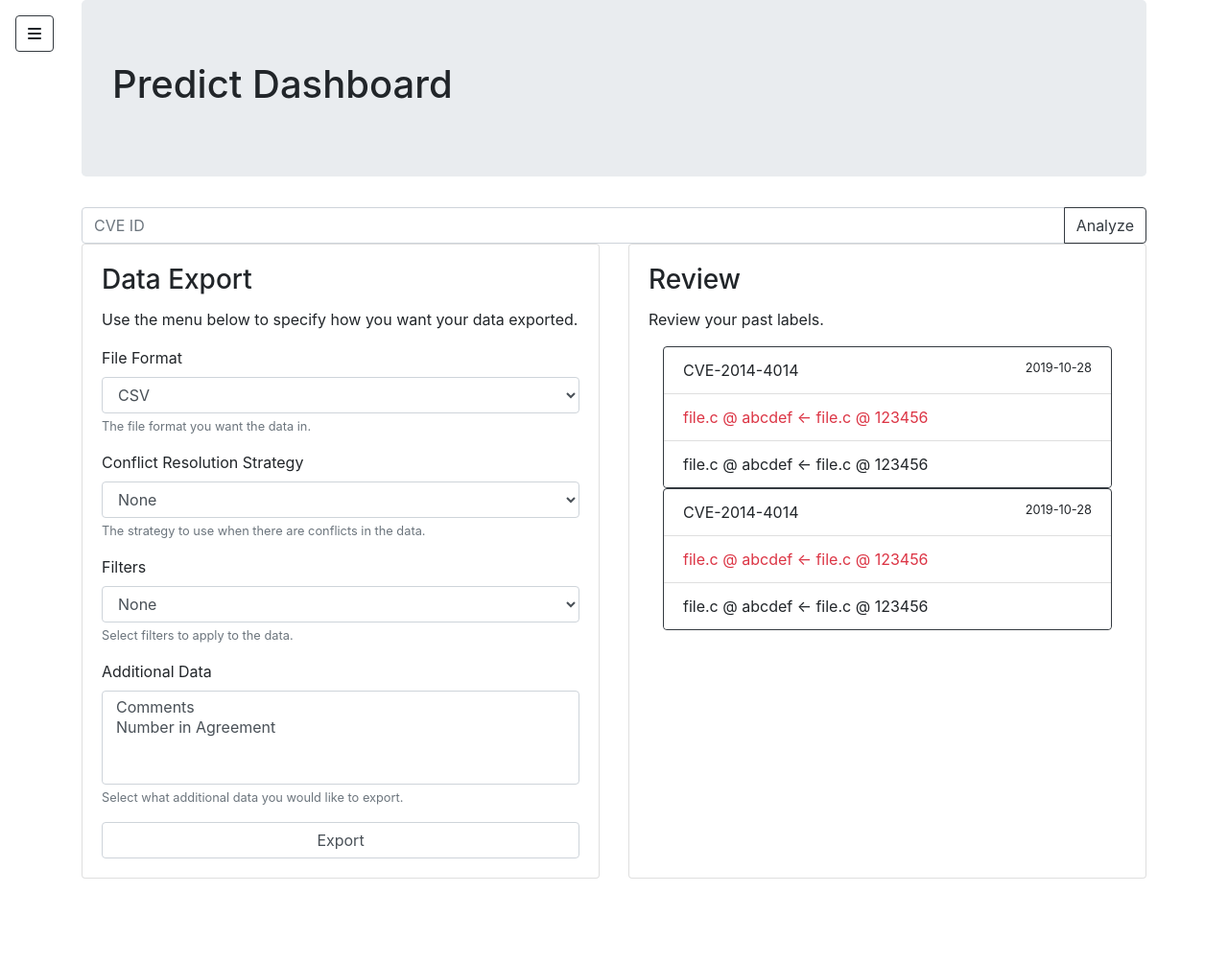
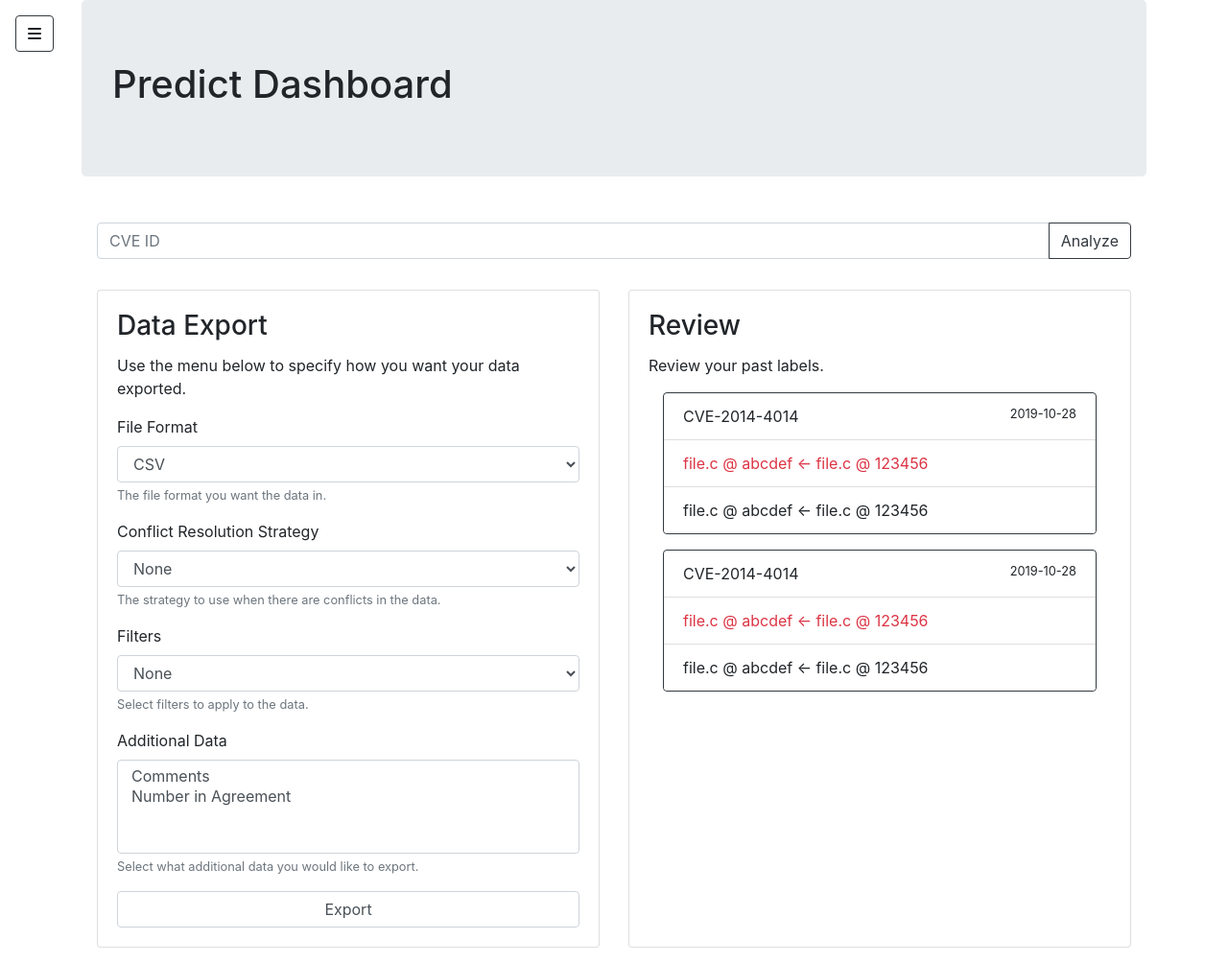
Before and after one commit to RobMor/predict, a Flask app: page /dashboard in a window 1280 px wide. Shown: the whole page at 96% size. Before the commit the page ends 916 px from the top, so only its background shows below. Run offline with Flask 2, Linux system fonts and the light colour scheme; some libraries are stand-ins or nearby versions.

Commit message:
Small polishing touches
git-svn-id: https://vis.cs.umd.edu/svn/projects/predict/prod@60224 943b2781-5fa1-c61d-a95c-b09a2b48979a

```diff
--- a/predict/static/cve_query.js
+++ b/predict/static/cve_query.js
@@ -1,7 +1,7 @@
 function goto_cve(textbox_id) {
     return function () {
         if (typeof (Storage) !== "undefined") {
-            localStorage.setItem("sidebar", "open")
+            localStorage.setItem("sidebar_status", "open")
         }
 
         window.location.pathname = "cve/" + document.getElementById(textbox_id).value
--- /dev/null
+++ b/predict/static/dashboard.css
@@ -0,0 +1,11 @@
+#cve-query {
+    padding: 1rem;
+}
+
+#cve-tools {
+    padding: 1rem;
+}
+
+.review-card {
+    margin: 1rem;
+}
--- a/predict/templates/base.html
+++ b/predict/templates/base.html
@@ -2,14 +2,14 @@
 <html lang="en">
 <head>
     {% block head %}
+    <!-- Basic Bootstrap TODO get a static copy -->
     <link rel="stylesheet" href="https://stackpath.bootstrapcdn.com/bootstrap/4.3.1/css/bootstrap.min.css" integrity="sha384-ggOyR0iXCbMQv3Xipma34MD+dH/1fQ784/j6cY/iJTQUOhcWr7x9JvoRxT2MZw1T" crossorigin="anonymous">
 
-    <!--Bootstrap dynamic JS functionality.-->
-    <script src="https://code.jquery.com/jquery-3.3.1.slim.min.js" integrity="sha384-q8i/X+965DzO0rT7abK41JStQIAqVgRVzpbzo5smXKp4YfRvH+8abtTE1Pi6jizo" crossorigin="anonymous"></script>
-    <script src="https://cdnjs.cloudflare.com/ajax/libs/popper.js/1.14.7/umd/popper.min.js" integrity="sha384-UO2eT0CpHqdSJQ6hJty5KVphtPhzWj9WO1clHTMGa3JDZwrnQq4sF86dIHNDz0W1" crossorigin="anonymous"></script>
-    <script src="https://stackpath.bootstrapcdn.com/bootstrap/4.3.1/js/bootstrap.min.js" integrity="sha384-JjSmVgyd0p3pXB1rRibZUAYoIIy6OrQ6VrjIEaFf/nJGzIxFDsf4x0xIM+B07jRM" crossorigin="anonymous"></script>
+    <!-- Cute icons TODO remove dependency -->
+    <script src="https://kit.fontawesome.com/7d7d079415.js" crossorigin="anonymous"></script>
 
-    <script src="https://kit.fontawesome.com/7d7d079415.js" crossorigin="anonymous"></script>
+    <!-- Favicon -->
+    <link rel="shortcut icon" href="{{ url_for('static', filename='favicon.ico') }}">
     {% endblock %}
     <title> Predict | {% block title %}{% endblock %}</title>
 </head>
--- a/predict/templates/commit_info.html
+++ b/predict/templates/commit_info.html
@@ -2,7 +2,7 @@
 
 {% block content %}
 <center><h1>{{ github_data["commit_hash"] }}</h1></center>
-<p>{{ github_data["commit_description"] }}</p>
+<pre>{{ github_data["commit_description"] }}</pre>
 <ul>
 {% for file in github_data["files"].keys() %}
 <li>
```
Also changed, not shown: predict/static/favicon.ico (added).
